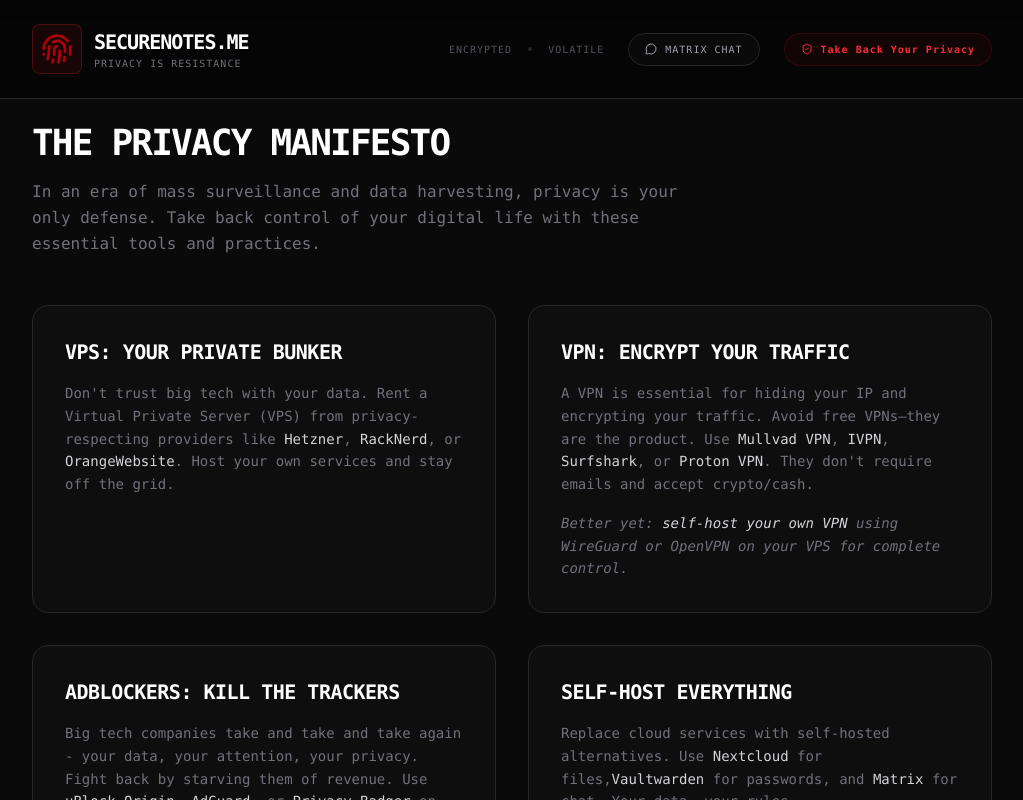
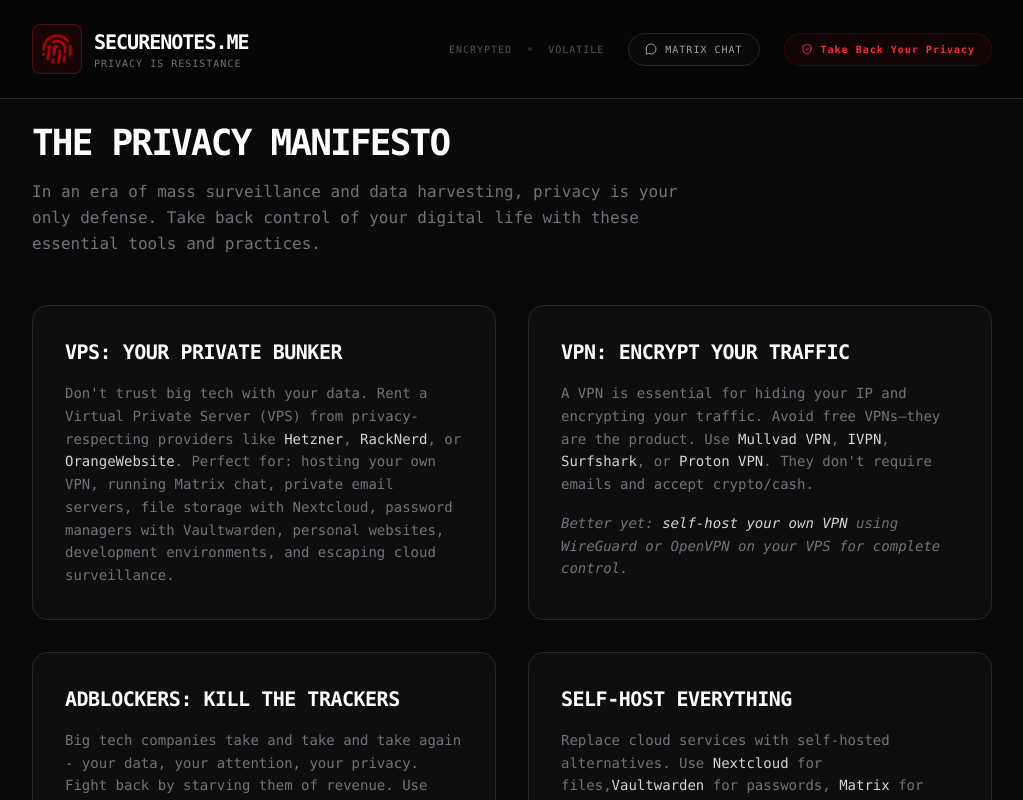
Before and after one commit to pk1888/securenotes.me, a React (Vite) app: page / in a window 1280 px wide. Both pictures are taken after a click on the button "Take Back Your Privacy". Shown: the top 800 px of the page, without its empty margins (128-1151 px from the left). Built offline with nearby package versions, Linux system fonts and the light colour scheme.

Commit message:
Expand VPS and self-hosting sections with more practical use cases and tools

```diff
--- a/src/App.tsx
+++ b/src/App.tsx
@@ -521,7 +521,8 @@
                     <p className="text-sm text-zinc-500 leading-relaxed">
                       Don't trust big tech with your data. Rent a Virtual Private Server (VPS) from privacy-respecting providers like
                       <span className="text-zinc-300"> Hetzner</span>, <span className="text-zinc-300">RackNerd</span>, or <span className="text-zinc-300">OrangeWebsite</span>.
-                      Host your own services and stay off the grid.
+                      Perfect for: hosting your own VPN, running Matrix chat, private email servers, file storage with Nextcloud,
+                      password managers with Vaultwarden, personal websites, development environments, and escaping cloud surveillance.
                     </p>
                   </div>
 
@@ -556,8 +557,10 @@
                     <h3 className="text-xl font-bold text-white uppercase tracking-tight">Self-Host Everything</h3>
                     <p className="text-sm text-zinc-500 leading-relaxed">
                       Replace cloud services with self-hosted alternatives. Use <span className="text-zinc-300">Nextcloud</span> for files,
-                      <span className="text-zinc-300">Vaultwarden</span> for passwords, and <span className="text-zinc-300">Matrix</span> for chat.
-                      Your data, your rules.
+                      <span className="text-zinc-300">Vaultwarden</span> for passwords, <span className="text-zinc-300">Matrix</span> for chat,
+                      <span className="text-zinc-300">Mailcow</span> for email, <span className="text-zinc-300">Gitea</span> for code,
+                      <span className="text-zinc-300">Jellyfin</span> for media, <span className="text-zinc-300">Pi-hole</span> for ad-blocking,
+                      and <span className="text-zinc-300">Docker</span> to manage it all. Your data, your rules.
                     </p>
                   </div>
 
```
